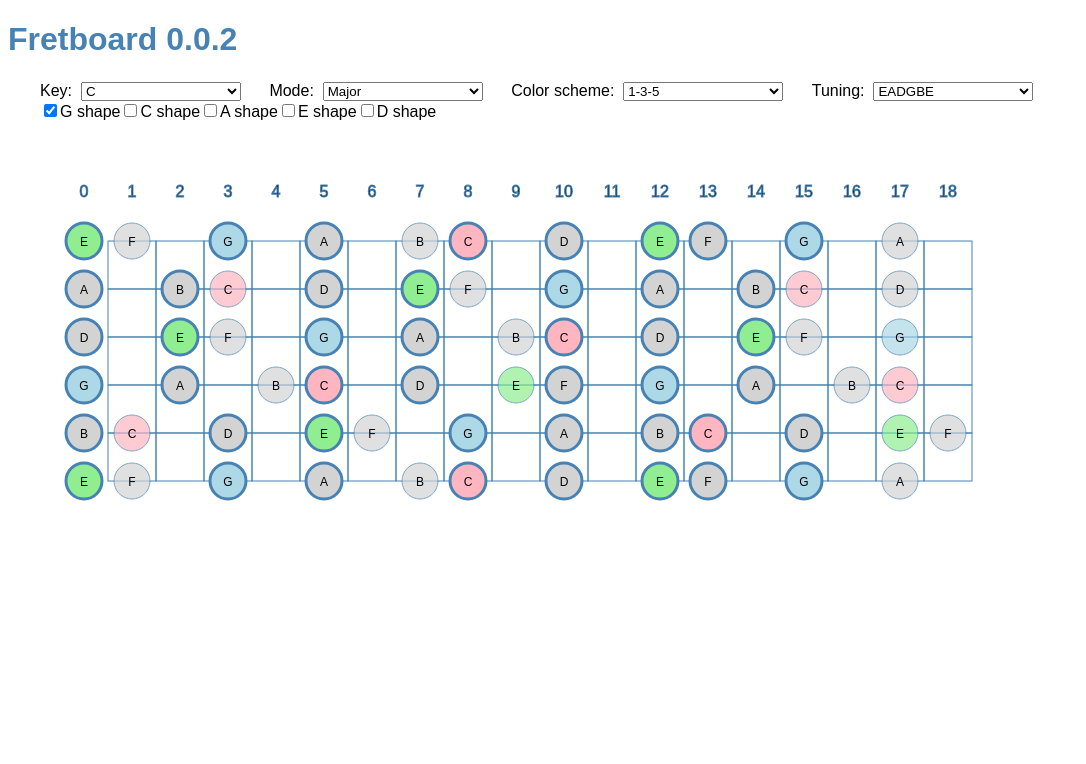
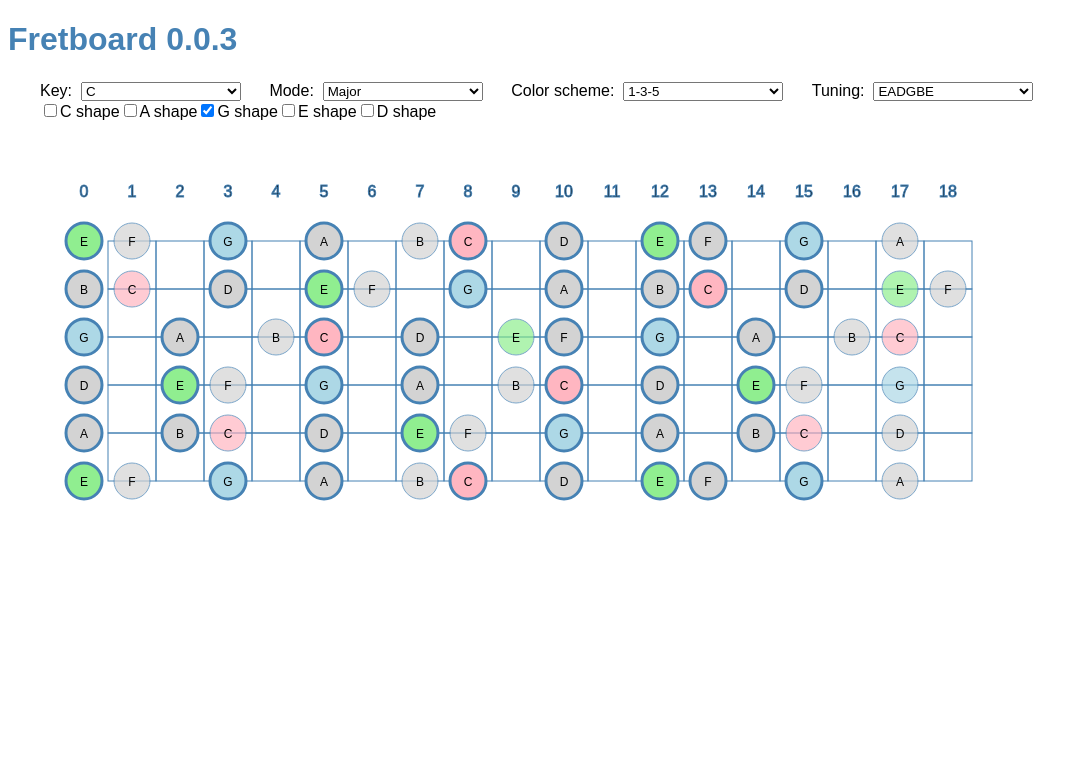
Before and after one commit to mkiki/fretboard, a plain HTML site: page index.html in a window 1280 px wide. Shown: the whole page, without its empty margins (0-1086 px from the left). Drawn offline with nearby package versions, Linux system fonts and the light colour scheme; a web font is replaced by a local one.

Commit message:
* Bug: notes were flip backwards (starting from the low string instead of high string) * Bug: CAGED shapes checkboxes were not in order * Added pentatonic minor mode

```diff
--- a/index.html
+++ b/index.html
@@ -62,18 +62,21 @@
 <body>
 
 <script>
-  const version = "0.0.2";
+  const version = "0.0.3";
 
   const FLAT = "♭";
   const SHARP = "♯";
 
   const noteNames = [ "C", "C" + SHARP, "D", "E" + FLAT, "E", "F", "F" + SHARP, "G", "G" + SHARP, "A", "B" + FLAT, "B" ];
 
+  // Different scales/modes. Each value represents how many half tones to step up
+  // from the previous note
   const major = [ 2, 2, 1, 2, 2, 2, 1 ];
   const minor_natural = [ 2, 1, 2, 2, 1, 2, 2 ];
   const minor_melodic = [ 2, 1, 2, 2, 2, 2, 1 ];
   const minor_harmonic = [ 2, 1, 2, 2, 1, 3, 1 ];
-  const pentatonic = [ 2, 2, 3, 2, 3 ];
+  const major_pentatonic = [ 2, 2, 3, 2, 3 ];
+  const minor_pentatonic = [ 3, 2, 2, 3, 2 ];
   const roots = [ 12 ];
 
   const color_any = "LightGray";
@@ -82,17 +85,22 @@
   const color_fifth = "LightBlue";
 
   // color schemas
-  const scheme_uni = "uni";
-  const scheme_root = "root";
-  const scheme_135 = "135";
+  const scheme_uni = "uni";       // one color
+  const scheme_root = "root";     // highlight root notes
+  const scheme_135 = "135";       // highlight root, third and fifth notes
 
-  // shapes
-  const g_shape = [ [ 0, 3], [ 0, 2 ], [ 0, 2 ], [ 0, 2 ], [ 0, 3 ], [ 0, 3 ] ];
+  // shapes for pentatonic scales
+  // Each shape is an array of 6 arrays (one per guitar string)
+  // Each of the 6 arrays represent the pattern of frets to play on that string
+  // For example: [0, 3] means that the shape/pattern is made of a note on the
+  // starting fret (0) and a note 3 frets higher
   const c_shape = [ [ 0, 3], [ 0, 3 ], [ 0, 2 ], [ 0, 2 ], [ 1, 3 ], [ 0, 3 ] ];
   const a_shape = [ [ 1, 3], [ 1, 3 ], [ 0, 3 ], [ 0, 3 ], [ 1, 3 ], [ 1, 3 ] ];
+  const g_shape = [ [ 0, 3], [ 0, 2 ], [ 0, 2 ], [ 0, 2 ], [ 0, 3 ], [ 0, 3 ] ];
   const e_shape = [ [ 1, 3], [ 0, 3 ], [ 0, 3 ], [ 0, 2 ], [ 1, 3 ], [ 1, 3 ] ];
   const d_shape = [ [ 1, 3], [ 1, 3 ], [ 1, 3 ], [ 0, 3 ], [ 1, 4 ], [ 1, 3 ] ];
 
+  // Current state
   let key = "C";
   let mode = "major";
   let colorScheme = scheme_135;
@@ -107,14 +115,15 @@
   const fretMarginTop = 80
   const fretMarginLeft = 100
 
-
+  // UI elements
 
   const modes = [
     { name: "major", label: "Major", steps: major },
     { name: "minor_natural", label: "Minor Natural", steps: minor_natural },
     { name: "minor_melodic", label: "Minor Melodic", steps: minor_melodic },
     { name: "minor_harmonic", label: "Minor Harmonic", steps: minor_harmonic },
-    { name: "pentatonic", label: "Pentatonic", steps: pentatonic },
+    { name: "major_pentatonic", label: "Major Pentatonic", steps: major_pentatonic },
+    { name: "minor_pentatonic", label: "Minor Pentatonic", steps: minor_pentatonic },
     { name: "roots", label: "Roots", steps: roots },
   ];
 
@@ -144,9 +153,9 @@
   ];
 
   const shapes = [
-    { name: "g_shape", label: "G shape", shape: g_shape },
     { name: "c_shape", label: "C shape", shape: c_shape },
     { name: "a_shape", label: "A shape", shape: a_shape },
+    { name: "g_shape", label: "G shape", shape: g_shape },
     { name: "e_shape", label: "E shape", shape: e_shape },
     { name: "d_shape", label: "D shape", shape: d_shape },
   ];
@@ -285,6 +294,7 @@
 </script>
 
 <script>
+  // Compute the color of a note based on the selected color scheme
   const noteColor = (d) => {
     color = color_any;
     switch (d.colorScheme) {
@@ -304,17 +314,16 @@
       default:
         throw new Error("Unknown color scheme: " + d.colorScheme);
     }
-    //if (d.highlight) color = "yellow"
     return color;
   };
 
-
+  // Re-Render the fret board
   const render = () => {
     const svgContainer = document.getElementById('fretboard-container');
     svgContainer.innerHTML = '';
 
+    // Compute the notes to display on the fretboard
     steps = modes.find(m => m.name == mode).steps;
-
     const theShapes = highlightedShapes.map(s => shapes.find(sh => sh.name == s)).map(s => s.shape);
     const notes = fretNotes(tuning, key, steps, n => n.fret > fretCount, theShapes, colorScheme);
 
@@ -324,6 +333,7 @@
         .attr("width", width)
         .attr("height", height);
 
+    // Fret names (numbers, including 0)
     svg.selectAll("text.fret-name")
         .data(frets)
         .enter()
@@ -334,6 +344,8 @@
         .attr("y", d => fretMarginTop - fretHeight)
         .attr("width", d => fretWidth);
 
+    // String names according to the tuning
+    // String #1 is the thinnest (highest) string
     svg.selectAll("text.string-name")
         .data(strings)
         .enter()
@@ -343,6 +355,7 @@
         .attr("x", (d, i) => fretMarginLeft - fretWidth/2)
         .attr("y", d => (strings.length - d.string) * fretHeight + fretMarginTop);
 
+    // Cells (one rect for each fret/string)
     svg.selectAll("rect.cell")
         .data(cells)
         .enter()
@@ -353,19 +366,21 @@
         .attr("width", d => fretWidth)
         .attr("height", d => fretHeight);
 
+      // Notes (colored circles)
       svg.selectAll(".note")
         .data(notes)
         .enter()
         .append("circle")
         .attr("class", "note")
         .attr("cx", (d, i) => d.fret * fretWidth + fretMarginLeft - fretWidth / 2)
-        .attr("cy", d => (strings.length - d.string) * fretHeight + fretMarginTop)
+        .attr("cy", d => (d.string - 1) * fretHeight + fretMarginTop)
         .attr("fill", noteColor)
         .attr("stroke", noteColor)
         .attr("opacity", (d) => d.highlight || d.fret == 0 ? 1 : 0.7)
         .style("stroke-width", (d) => d.highlight ? 3 : 1)
         .attr("r", d => fretWidth / 2 - 6);
 
+      // Note names
       svg.selectAll(".note-name")
         .data(notes)
         .enter()
@@ -373,7 +388,7 @@
         .attr("class", "note-name")
         .text(d => d.name)
         .attr("x", (d, i) => d.fret * fretWidth + fretMarginLeft - fretWidth / 2)
-        .attr("y", d => (strings.length - d.string) * fretHeight + fretMarginTop + 2);
+        .attr("y", d => (d.string - 1) * fretHeight + fretMarginTop + 2);
 
   }
 </script>
@@ -414,8 +429,19 @@
     return notes;
   }
 
+  // Computes the notes to display on the fretboard
+  // tuning is the fretboard tuning
+  // base is the base tonality (ex: C, F#, etc.)
+  // steps is the sequence of steps to repeat. It's an array. Each value represents how many half tones to step up
+  // stop is a function returning true if we want to stop writing the scale
+  // shapes is an array of shapes to highlight
+  // colorScheme is the color scheme to use
   const fretNotes = (tuning, base, steps, stop, shapes, colorScheme) => {
     const notes = [];
+
+    // For each string, add the notes of the scale according to the
+    // tuning of the string. Note that tuning goes low to high and
+    // string numbers go high to low
     for (let i=0; i<tuning.length; i++) {
       const note = tuning[tuning.length - i - 1];
       stringNotes = scale(base, steps, note, stop);
@@ -424,6 +450,14 @@
       }
     }
 
+    // Highlight the notes of the shapes. Algorithm is simple:
+    // - iterate over the shapes to highlight
+    // - for each shape, iterate over the frets
+    // - we'll try to see if the shape matches the notes at this fret
+    //      - for each string, check if shape matches
+    //      - if so, record the note as highlighted
+    //      - a shape matches if all strings match
+    // - if the shape match, then mark the correspnding notes as highlighted
     for (const shape of shapes) {
       for (let fret = 0; fret < fretCount; fret++) {
         let found = true;
@@ -449,33 +483,26 @@
 
 <script>
 
+  // Cells on the fretboard
   const cells = [ ];
-  const strings = [ ];
-  const frets=  [];
-
   for (let fret = 0; fret < fretCount; fret++) {
     for (let string = 1; string < 6; string++) {
       cells.push({ fret, string });
     }
   }
+
+  // Frets
+  const frets=  [];
   for (let fret = 0; fret <= fretCount; fret++) {
     frets.push({ fret });
   }
+
+  // Strings. String #1 is the thinnest (highest) string
+  const strings = [ ];
   for (let string = 1; string <= 6; string++) {
-    const name = tuning[string - 1];
+    const name = tuning[string - 1];  // tuning is low to high, strings are high to low
     strings.push({ string, name });
   }
-
-    //const notes = []
-    /*const scheme = scheme_135;
-    for (n of stringNotes) {
-      notes.push({ ...n, string:1, colorScheme: scheme });
-    }*/
-    //const notes = fretNotes(tuning, "A", pentatonic, n => n.fret > fretCount, scheme_135);
-    //const notes = fretNotes(tuning, "F" + SHARP, roots, n => n.fret > fretCount, scheme_135);
-
-
-
 
   render();
 
```
Also changed, not shown: 1 other file.
